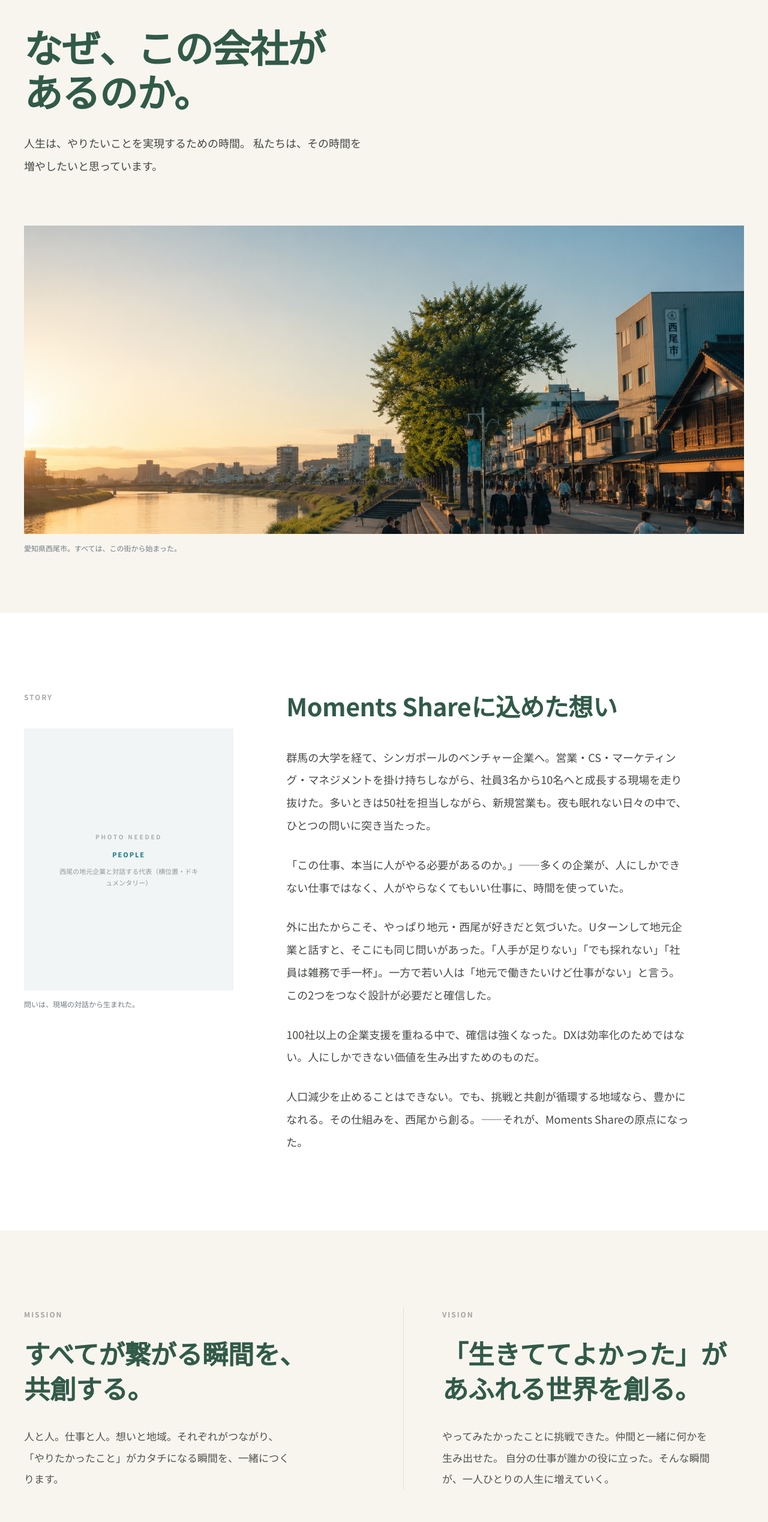
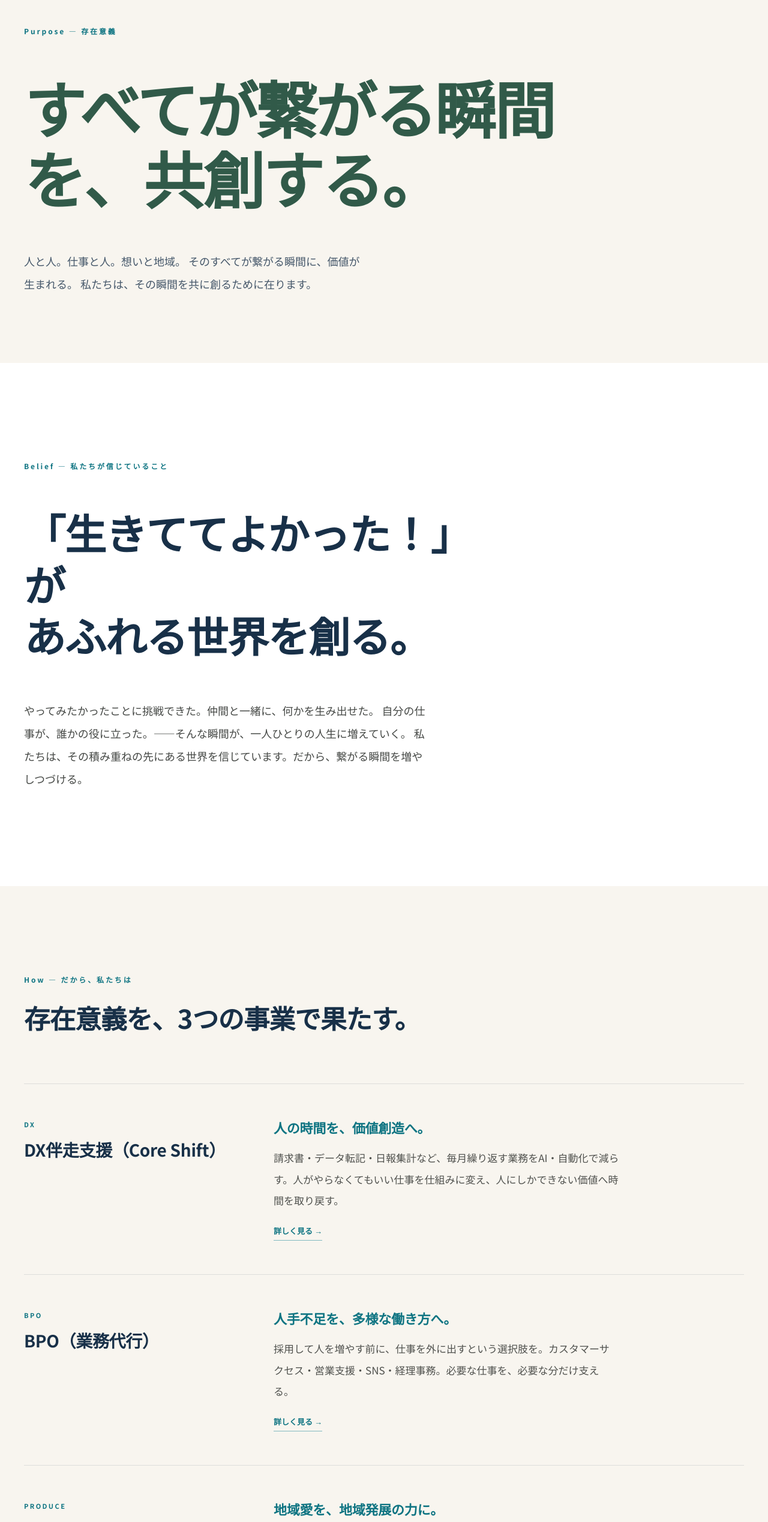
Before and after one commit to Moments-Share/moments-share-web, a Next.js app: page /about in a window 1280 px wide. Shown: the part 120-2657 px from the top of the page at 60% size. Built offline with nearby package versions, Linux system fonts and the light colour scheme.

Commit message:
feat(about): 存在意義(Purpose)中心のマニフェスト構成に改修
Co-Authored-By: Claude Opus 4.8 <noreply@anthropic.com>
Claude-Session: https://claude.ai/code/session_01YNtH9gBRMgJ8dSqqA3kACx

```diff
--- a/src/app/about/page.tsx
+++ b/src/app/about/page.tsx
@@ -5,13 +5,13 @@ import { Nav } from "@/components/ui/Nav";
 import { PhotoNeeded } from "@/components/ui/PhotoNeeded";
 
 export const metadata: Metadata = {
-  title: "なぜ、この会社があるのか | Moments Share合同会社",
+  title: "存在意義 — なぜ、私たちは在るのか | Moments Share合同会社",
   description:
-    "人生は、やりたいことを実現するための時間。私たちは、その時間を増やしたい。Moments Shareの原点・ミッション・ビジョン・バリュー・代表・会社概要。愛知県西尾市発。",
+    "すべてが繋がる瞬間を、共創する。「生きててよかった！」があふれる世界を創る。Moments Shareの存在意義（Purpose）・信念・3つの事業・原点・バリュー・会社概要。愛知県西尾市発。",
   openGraph: {
-    title: "なぜ、この会社があるのか | Moments Share合同会社",
+    title: "存在意義 — なぜ、私たちは在るのか | Moments Share合同会社",
     description:
-      "人生は、やりたいことを実現するための時間。私たちは、その時間を増やしたい。Moments Shareの思想と歩み。愛知県西尾市発。",
+      "すべてが繋がる瞬間を、共創する。「生きててよかった！」があふれる世界を創る。Moments Shareの存在意義と歩み。愛知県西尾市発。",
     locale: "ja_JP",
     type: "website",
     url: "https://moments-share.com/about",
@@ -19,9 +19,9 @@ export const metadata: Metadata = {
   },
   twitter: {
     card: "summary_large_image",
-    title: "なぜ、この会社があるのか | Moments Share合同会社",
+    title: "存在意義 — なぜ、私たちは在るのか | Moments Share合同会社",
     description:
-      "人生は、やりたいことを実現するための時間。私たちは、その時間を増やしたい。愛知県西尾市発。",
+      "すべてが繋がる瞬間を、共創する。「生きててよかった！」があふれる世界を創る。愛知県西尾市発。",
     images: ["/og-image.png"],
   },
 };
@@ -29,9 +29,9 @@ export const metadata: Metadata = {
 const jsonLd = {
   "@context": "https://schema.org",
   "@type": "AboutPage",
-  "name": "なぜ、この会社があるのか | Moments Share合同会社",
+  "name": "存在意義 — なぜ、私たちは在るのか | Moments Share合同会社",
   "description":
-    "人生は、やりたいことを実現するための時間。私たちは、その時間を増やしたい。Moments Shareの原点・ミッション・ビジョン・バリュー・会社概要。",
+    "すべてが繋がる瞬間を、共創する。「生きててよかった！」があふれる世界を創る。Moments Shareの存在意義・信念・事業・原点・バリュー・会社概要。",
   "url": "https://moments-share.com/about",
   "publisher": {
     "@type": "Organization",
@@ -46,6 +46,31 @@ const jsonLd = {
     ],
   },
 };
+
+// 3つの事業：存在意義を果たす手段として（サービスページの実在コピーに整合。新規事実は追加しない）
+const businesses = [
+  {
+    en: "DX",
+    name: "DX伴走支援（Core Shift）",
+    lead: "人の時間を、価値創造へ。",
+    body: "請求書・データ転記・日報集計など、毎月繰り返す業務をAI・自動化で減らす。人がやらなくてもいい仕事を仕組みに変え、人にしかできない価値へ時間を取り戻す。",
+    href: "/service-dx",
+  },
+  {
+    en: "BPO",
+    name: "BPO（業務代行）",
+    lead: "人手不足を、多様な働き方へ。",
+    body: "採用して人を増やす前に、仕事を外に出すという選択肢を。カスタマーサクセス・営業支援・SNS・経理事務。必要な仕事を、必要な分だけ支える。",
+    href: "/service-bpo",
+  },
+  {
+    en: "PRODUCE",
+    name: "地域プロデュース",
+    lead: "地域愛を、地域発展の力に。",
+    body: "地域の課題と、人や企業の「やってみたい」をつなぎ、新しいプロジェクトや事業が生まれる場をつくる。挑戦と共創が循環する地域を、西尾から。",
+    href: "/service-produce",
+  },
+];
 
 // 創業ストーリー：既存の Founder / AboutOrigin コンポーネントの実在内容を再構成（新規事実は追加しない）
 const story = [
@@ -107,39 +132,113 @@ export default function AboutPage() {
       <Nav />
       <main id="main-content">
 
-        {/* ===== 1. HERO — 文章＋大きな実写写真＋余白。装飾ラベルは置かない ===== */}
-        <section className="pt-32 md:pt-40 pb-16 md:pb-24 bg-ivory">
+        {/* ===== 1. PURPOSE — 存在意義。開いた瞬間に「なぜ在るのか」。1画面1メッセージ・余白・装飾は最小 ===== */}
+        <section className="min-h-[88vh] flex items-center pt-32 md:pt-40 pb-20 md:pb-28 bg-ivory">
+          <div className="mx-auto max-w-[1400px] w-full px-6 md:px-10">
+            <div className="text-[12px] font-bold tracking-[0.24em] text-terra-ink">
+              Purpose — 存在意義
+            </div>
+            <h1
+              className="mt-10 md:mt-14 text-green font-semibold leading-[1.14] tracking-[-0.03em] max-w-[16ch]"
+              style={{ fontSize: "clamp(40px, 8vw, 104px)" }}
+            >
+              すべてが繋がる瞬間を、共創する。
+            </h1>
+            <p className="mt-12 md:mt-16 max-w-xl text-[16px] md:text-[18px] leading-[2.1] text-navy-ink/80">
+              人と人。仕事と人。想いと地域。
+              そのすべてが繋がる瞬間に、価値が生まれる。
+              私たちは、その瞬間を共に創るために在ります。
+            </p>
+          </div>
+        </section>
+
+        {/* ===== 2. BELIEF（なぜ）— その先にある世界＝ビジョン。大きく、静かに ===== */}
+        <section className="py-24 md:py-40 bg-white">
           <div className="mx-auto max-w-[1400px] px-6 md:px-10">
-            <h1 className="text-green font-semibold leading-[1.16] tracking-[-0.02em]"
-                style={{ fontSize: "clamp(34px, 5vw, 68px)" }}>
-              なぜ、この会社が<br />あるのか。
-            </h1>
-            <p className="mt-8 max-w-xl text-[16px] md:text-[18px] leading-[2.1] text-charcoal/85">
-              人生は、やりたいことを実現するための時間。
-              私たちは、その時間を増やしたいと思っています。
+            <div className="text-[12px] font-bold tracking-[0.24em] text-terra-ink">
+              Belief — 私たちが信じていること
+            </div>
+            <h2
+              className="mt-10 md:mt-14 text-navy-ink font-semibold leading-[1.24] tracking-[-0.02em] max-w-[18ch]"
+              style={{ fontSize: "clamp(30px, 5.4vw, 72px)" }}
+            >
+              「生きててよかった！」が<br className="hidden md:block" />あふれる世界を創る。
+            </h2>
+            <p className="mt-12 md:mt-16 max-w-2xl text-[16px] md:text-[18px] leading-[2.1] text-charcoal/85">
+              やってみたかったことに挑戦できた。仲間と一緒に、何かを生み出せた。
+              自分の仕事が、誰かの役に立った。——そんな瞬間が、一人ひとりの人生に増えていく。
+              私たちは、その積み重ねの先にある世界を信じています。だから、繋がる瞬間を増やしつづける。
             </p>
+          </div>
+        </section>
 
-            <div className="relative mt-14 md:mt-20 aspect-[21/9] w-full">
-              <Image src="/photos/hero.png" alt="愛知県西尾の街並み" fill priority sizes="(max-width:1400px) 100vw, 1400px" className="object-cover" />
+        {/* ===== 3. HOW（だから、私たちは）— 存在意義を果たす手段としての3事業。purpose目線 ===== */}
+        <section className="py-24 md:py-36 bg-ivory">
+          <div className="mx-auto max-w-[1400px] px-6 md:px-10">
+            <div className="max-w-2xl">
+              <div className="text-[12px] font-bold tracking-[0.24em] text-terra-ink">
+                How — だから、私たちは
+              </div>
+              <h2
+                className="mt-6 text-navy-ink font-semibold leading-[1.3] tracking-[-0.02em]"
+                style={{ fontSize: "clamp(26px, 3.4vw, 44px)" }}
+              >
+                存在意義を、3つの事業で果たす。
+              </h2>
+            </div>
+
+            <div className="mt-14 md:mt-20 border-t border-navy-ink/12">
+              {businesses.map((b) => (
+                <Link
+                  key={b.en}
+                  href={b.href}
+                  className="group grid grid-cols-1 md:grid-cols-12 gap-y-3 md:gap-x-12 py-10 md:py-14 border-b border-navy-ink/12"
+                >
+                  <div className="md:col-span-4">
+                    <div className="text-[11px] font-bold tracking-[0.22em] text-terra-ink">{b.en}</div>
+                    <div className="mt-3 text-navy-ink font-semibold leading-[1.4] tracking-[-0.01em]" style={{ fontSize: "clamp(20px, 2.2vw, 28px)" }}>
+                      {b.name}
+                    </div>
+                  </div>
+                  <div className="md:col-span-8">
+                    <div className="text-terra-ink font-bold leading-[1.5] tracking-[-0.01em]" style={{ fontSize: "clamp(17px, 1.9vw, 22px)" }}>
+                      {b.lead}
+                    </div>
+                    <p className="mt-4 max-w-xl text-[15px] md:text-[17px] leading-[2.1] text-charcoal/80">{b.body}</p>
+                    <span className="mt-5 inline-block text-[13px] font-bold text-terra-ink border-b border-terra/50 pb-0.5 group-hover:border-terra transition-colors">
+                      詳しく見る →
+                    </span>
+                  </div>
+                </Link>
+              ))}
+            </div>
+          </div>
+        </section>
+
+        {/* ===== 静かな一枚：西尾。存在意義の原点へつなぐ ===== */}
+        <section className="bg-white">
+          <div className="mx-auto max-w-[1400px] px-6 md:px-10 pt-6 md:pt-10">
+            <div className="relative aspect-[21/9] w-full">
+              <Image src="/photos/hero.png" alt="愛知県西尾の街並み" fill sizes="(max-width:1400px) 100vw, 1400px" className="object-cover" />
             </div>
             <p className="mt-3 text-[12px] text-muted">愛知県西尾市。すべては、この街から始まった。</p>
           </div>
         </section>
 
-        {/* ===== 2. STORY — 長文プロセ。写真を静かに添える ===== */}
-        <section className="py-20 md:py-32 bg-white">
+        {/* ===== 4. STORY（原体験）— 既存ナラティブをそのまま流用して接続 ===== */}
+        <section className="py-24 md:py-36 bg-white">
           <div className="mx-auto max-w-[1400px] px-6 md:px-10">
             <div className="grid grid-cols-1 lg:grid-cols-12 gap-10">
               <div className="lg:col-span-4">
-                <div className="text-[12px] font-bold tracking-[0.16em] text-charcoal/40">STORY</div>
+                <div className="text-[12px] font-bold tracking-[0.24em] text-terra-ink">Story — 原点</div>
                 <div className="mt-8 lg:mt-10 lg:mr-6">
                   <PhotoNeeded ratio="4/5" kind="PEOPLE" note="西尾の地元企業と対話する代表（横位置・ドキュメンタリー）" />
                   <p className="mt-3 text-[12px] leading-[1.8] text-muted">問いは、現場の対話から生まれた。</p>
                 </div>
               </div>
               <div className="lg:col-span-8 lg:pl-6">
-                <h2 className="text-green font-semibold leading-[1.3] tracking-[-0.01em]" style={{ fontSize: "clamp(26px, 3.2vw, 44px)" }}>
-                  Moments Shareに込めた想い
+                <h2 className="text-navy-ink font-semibold leading-[1.3] tracking-[-0.02em]" style={{ fontSize: "clamp(26px, 3.2vw, 44px)" }}>
+                  なぜ、この存在意義に<br className="hidden sm:block" />たどり着いたのか。
                 </h2>
                 <div className="mt-10 max-w-2xl space-y-7 text-[16px] md:text-[18px] leading-[2.1] text-charcoal/85">
                   {story.map((p, i) => (
@@ -151,58 +250,30 @@ export default function AboutPage() {
           </div>
         </section>
 
-        {/* ===== 3. MISSION / VISION — 競合させず、それぞれを静かに読ませる ===== */}
-        <section className="py-20 md:py-32 bg-ivory">
-          <div className="mx-auto max-w-[1400px] px-6 md:px-10">
-            <div className="grid grid-cols-1 lg:grid-cols-12 gap-y-16 lg:gap-x-16">
-              <div className="lg:col-span-6">
-                <div className="text-[12px] font-bold tracking-[0.16em] text-charcoal/40">MISSION</div>
-                <h2 className="mt-6 text-green font-semibold leading-[1.35] tracking-[-0.01em]" style={{ fontSize: "clamp(26px, 3.4vw, 44px)" }}>
-                  すべてが繋がる瞬間を、<br />共創する。
-                </h2>
-                <p className="mt-8 max-w-md text-[15px] md:text-[17px] leading-[2.1] text-charcoal/80">
-                  人と人。仕事と人。想いと地域。それぞれがつながり、
-                  「やりたかったこと」がカタチになる瞬間を、一緒につくります。
-                </p>
-              </div>
-              <div className="lg:col-span-6 lg:border-l lg:border-charcoal/10 lg:pl-16">
-                <div className="text-[12px] font-bold tracking-[0.16em] text-charcoal/40">VISION</div>
-                <h2 className="mt-6 text-green font-semibold leading-[1.35] tracking-[-0.01em]" style={{ fontSize: "clamp(26px, 3.4vw, 44px)" }}>
-                  「生きててよかった」が<br />あふれる世界を創る。
-                </h2>
-                <p className="mt-8 max-w-md text-[15px] md:text-[17px] leading-[2.1] text-charcoal/80">
-                  やってみたかったことに挑戦できた。仲間と一緒に何かを生み出せた。
-                  自分の仕事が誰かの役に立った。そんな瞬間が、一人ひとりの人生に増えていく。
-                </p>
-              </div>
-            </div>
-          </div>
-        </section>
-
-        {/* ===== 6. VALUES — MOMENT / MOMENTS / MOMENTS SHARE を静かに読ませる ===== */}
-        <section className="py-20 md:py-32 bg-ivory">
+        {/* ===== 5. VALUES — 3つの行動基準＋7つの判断基準（文言は保持） ===== */}
+        <section className="py-24 md:py-36 bg-ivory">
           <div className="mx-auto max-w-[1400px] px-6 md:px-10">
             <div className="max-w-2xl">
-              <div className="text-[12px] font-bold tracking-[0.16em] text-charcoal/40">VALUES</div>
-              <h2 className="mt-4 text-green font-semibold leading-[1.3] tracking-[-0.01em]" style={{ fontSize: "clamp(24px, 3.2vw, 42px)" }}>
-                私たちが、<br className="hidden sm:block" />大切にしていること。
+              <div className="text-[12px] font-bold tracking-[0.24em] text-terra-ink">Values — 大切にしていること</div>
+              <h2 className="mt-6 text-navy-ink font-semibold leading-[1.3] tracking-[-0.02em]" style={{ fontSize: "clamp(24px, 3.2vw, 42px)" }}>
+                存在意義を、日々の選択に。
               </h2>
               <p className="mt-6 text-[15px] md:text-[16px] leading-[2] text-charcoal/70">
-                3つの行動基準と、7つの判断基準。
+                3つの行動基準と、7つの判断基準。すべては、繋がる瞬間を共に創るために。
               </p>
             </div>
 
-            {/* 3つの行動基準 — 先に少し大きく。言葉を静かに読ませる（カードにしない） */}
+            {/* 3つの行動基準 */}
             <div className="mt-14 md:mt-20">
-              <div className="text-[12px] font-bold tracking-[0.16em] text-charcoal/40">3つの行動基準</div>
-              <div className="mt-6 border-t border-charcoal/10">
+              <div className="text-[12px] font-bold tracking-[0.22em] text-navy-ink/45">3つの行動基準</div>
+              <div className="mt-6 border-t border-navy-ink/12">
                 {coreValues.map((v) => (
-                  <div key={v.en} className="grid grid-cols-1 md:grid-cols-12 gap-y-3 md:gap-x-12 py-10 md:py-14 border-b border-charcoal/10">
+                  <div key={v.en} className="grid grid-cols-1 md:grid-cols-12 gap-y-3 md:gap-x-12 py-10 md:py-14 border-b border-navy-ink/12">
                     <div className="md:col-span-4">
-                      <div className="text-green font-semibold tracking-[0.01em]" style={{ fontSize: "clamp(20px, 2.4vw, 30px)" }}>{v.en}</div>
+                      <div className="text-terra-ink font-semibold tracking-[0.01em]" style={{ fontSize: "clamp(20px, 2.4vw, 30px)" }}>{v.en}</div>
                     </div>
                     <div className="md:col-span-8">
-                      <h3 className="text-green font-medium leading-[1.5] tracking-[-0.01em]" style={{ fontSize: "clamp(19px, 2.2vw, 27px)" }}>
+                      <h3 className="text-navy-ink font-medium leading-[1.5] tracking-[-0.01em]" style={{ fontSize: "clamp(19px, 2.2vw, 27px)" }}>
                         {v.title}
                       </h3>
                       <p className="mt-4 max-w-xl text-[15px] md:text-[17px] leading-[2.1] text-charcoal/80">{v.body}</p>
@@ -212,17 +283,17 @@ export default function AboutPage() {
               </div>
             </div>
 
-            {/* 7つの判断基準 — 英語名＋日本語キャッチ。一覧性を重視（pill/badgeにしない） */}
+            {/* 7つの判断基準 */}
             <div className="mt-16 md:mt-24">
-              <div className="text-[12px] font-bold tracking-[0.16em] text-charcoal/40">7つの判断基準</div>
-              <ul className="mt-6 border-t border-charcoal/10">
+              <div className="text-[12px] font-bold tracking-[0.22em] text-navy-ink/45">7つの判断基準</div>
+              <ul className="mt-6 border-t border-navy-ink/12">
                 {stances.map((s) => (
                   <li
                     key={s.en}
-                    className="grid grid-cols-1 sm:grid-cols-[minmax(160px,0.4fr)_1fr] gap-1 sm:gap-8 py-5 border-b border-charcoal/10 items-baseline"
+                    className="grid grid-cols-1 sm:grid-cols-[minmax(160px,0.4fr)_1fr] gap-1 sm:gap-8 py-5 border-b border-navy-ink/12 items-baseline"
                   >
-                    <span className="text-green font-semibold tracking-[0.01em]" style={{ fontSize: "clamp(17px, 1.9vw, 22px)" }}>{s.en}</span>
-                    <span className="text-charcoal/80 font-medium leading-[1.6] tracking-[-0.01em] text-[15px] md:text-[17px]">{s.ja}</span>
+                    <span className="text-terra-ink font-semibold tracking-[0.01em]" style={{ fontSize: "clamp(17px, 1.9vw, 22px)" }}>{s.en}</span>
+                    <span className="text-navy-ink/85 font-medium leading-[1.6] tracking-[-0.01em] text-[15px] md:text-[17px]">{s.ja}</span>
                   </li>
                 ))}
               </ul>
@@ -230,19 +301,19 @@ export default function AboutPage() {
           </div>
         </section>
 
-        {/* ===== 7. FOUNDER — 写真とバイオ ===== */}
-        <section className="py-20 md:py-32 bg-white">
+        {/* ===== 6. FOUNDER — 写真とバイオ（既存流用） ===== */}
+        <section className="py-24 md:py-36 bg-white">
           <div className="mx-auto max-w-[1400px] px-6 md:px-10">
             <div className="grid grid-cols-1 lg:grid-cols-12 gap-10 lg:gap-16 items-start">
               <div className="lg:col-span-5">
-                <div className="text-[12px] font-bold tracking-[0.16em] text-charcoal/40">FOUNDER</div>
+                <div className="text-[12px] font-bold tracking-[0.24em] text-terra-ink">Founder — 代表</div>
                 <div className="mt-8">
                   <PhotoNeeded ratio="4/5" kind="PEOPLE" note="代表・中根 隆のポートレート（縦）" />
                 </div>
               </div>
 
               <div className="lg:col-span-7 lg:pt-8">
-                <h2 className="text-green font-bold leading-[1.3] tracking-[-0.01em]" style={{ fontSize: "clamp(28px, 3.6vw, 46px)" }}>
+                <h2 className="text-navy-ink font-bold leading-[1.3] tracking-[-0.02em]" style={{ fontSize: "clamp(28px, 3.6vw, 46px)" }}>
                   中根 隆
                 </h2>
                 <div className="mt-3 text-[14px] font-bold text-charcoal/55">代表社員 / Ryu Nakane</div>
@@ -264,29 +335,29 @@ export default function AboutPage() {
           </div>
         </section>
 
-        {/* ===== 8. COMPANY — 会社概要は素直な定義リスト（表） ===== */}
-        <section className="py-20 md:py-32 bg-ivory">
+        {/* ===== 7. COMPANY — 会社概要は素直な定義リスト（既存流用） ===== */}
+        <section className="py-24 md:py-36 bg-ivory">
           <div className="mx-auto max-w-[1400px] px-6 md:px-10">
             <div className="grid grid-cols-1 lg:grid-cols-12 gap-10">
               <div className="lg:col-span-4">
-                <div className="text-[12px] font-bold tracking-[0.16em] text-charcoal/40">COMPANY</div>
-                <h2 className="mt-4 text-green font-semibold leading-[1.3] tracking-[-0.01em]" style={{ fontSize: "clamp(26px, 3.4vw, 44px)" }}>
+                <div className="text-[12px] font-bold tracking-[0.24em] text-terra-ink">Company — 会社概要</div>
+                <h2 className="mt-4 text-navy-ink font-semibold leading-[1.3] tracking-[-0.02em]" style={{ fontSize: "clamp(26px, 3.4vw, 44px)" }}>
                   会社概要。
                 </h2>
               </div>
               <div className="lg:col-span-8">
-                <dl className="border-t border-charcoal/10">
+                <dl className="border-t border-navy-ink/12">
                   {company.map((row) => (
                     <div
                       key={row.label}
-                      className="flex flex-col sm:flex-row gap-1 sm:gap-10 py-6 border-b border-charcoal/10"
+                      className="flex flex-col sm:flex-row gap-1 sm:gap-10 py-6 border-b border-navy-ink/12"
                     >
                       <dt className="text-[12px] font-bold tracking-[0.16em] text-muted min-w-[140px] pt-1">
                         {row.label}
                       </dt>
-                      <dd className="text-[16px] md:text-[17px] text-charcoal">
+                      <dd className="text-[16px] md:text-[17px] text-navy-ink">
                         {row.email ? (
-                          <a href="mailto:branding@momentsshare.com" className="text-green font-bold border-b border-green/60 pb-0.5 hover:text-terra-ink hover:border-terra transition-colors">
+                          <a href="mailto:branding@momentsshare.com" className="text-terra-ink font-bold border-b border-terra/60 pb-0.5 hover:border-terra transition-colors">
                             {row.value}
                           </a>
                         ) : (
@@ -301,7 +372,7 @@ export default function AboutPage() {
           </div>
         </section>
 
-        {/* ===== 9. FINAL CTA — Deep Green のバンドで締める ===== */}
+        {/* ===== 8. FINAL CTA — Deep Green のバンドで締める（見せ場帯・既存締めを流用） ===== */}
         <section id="contact" className="scroll-mt-20 py-20 md:py-28 bg-green text-white">
           <div className="mx-auto max-w-[1400px] px-6 md:px-10">
             <div className="grid grid-cols-1 lg:grid-cols-12 gap-8 items-end">
```
